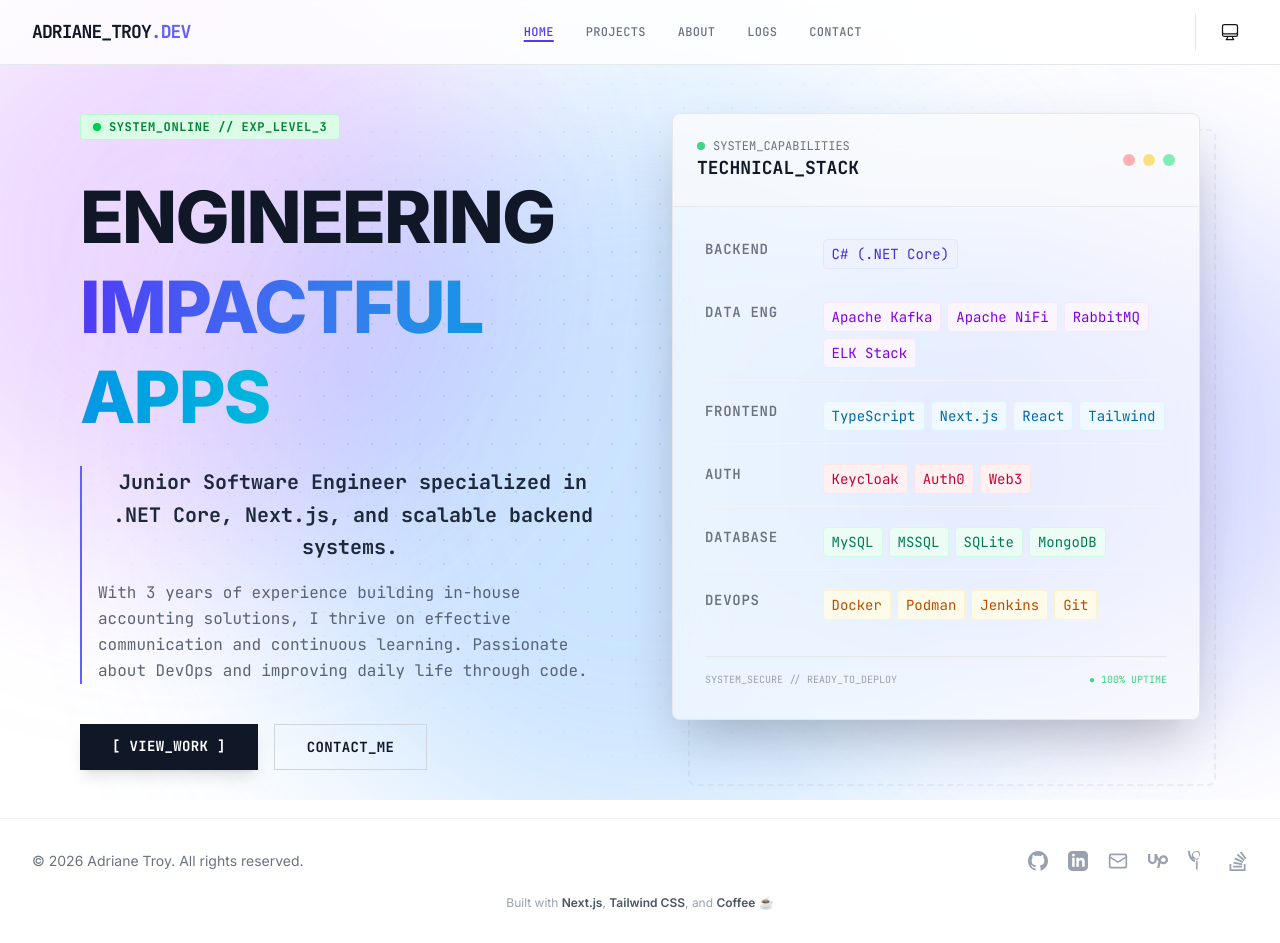
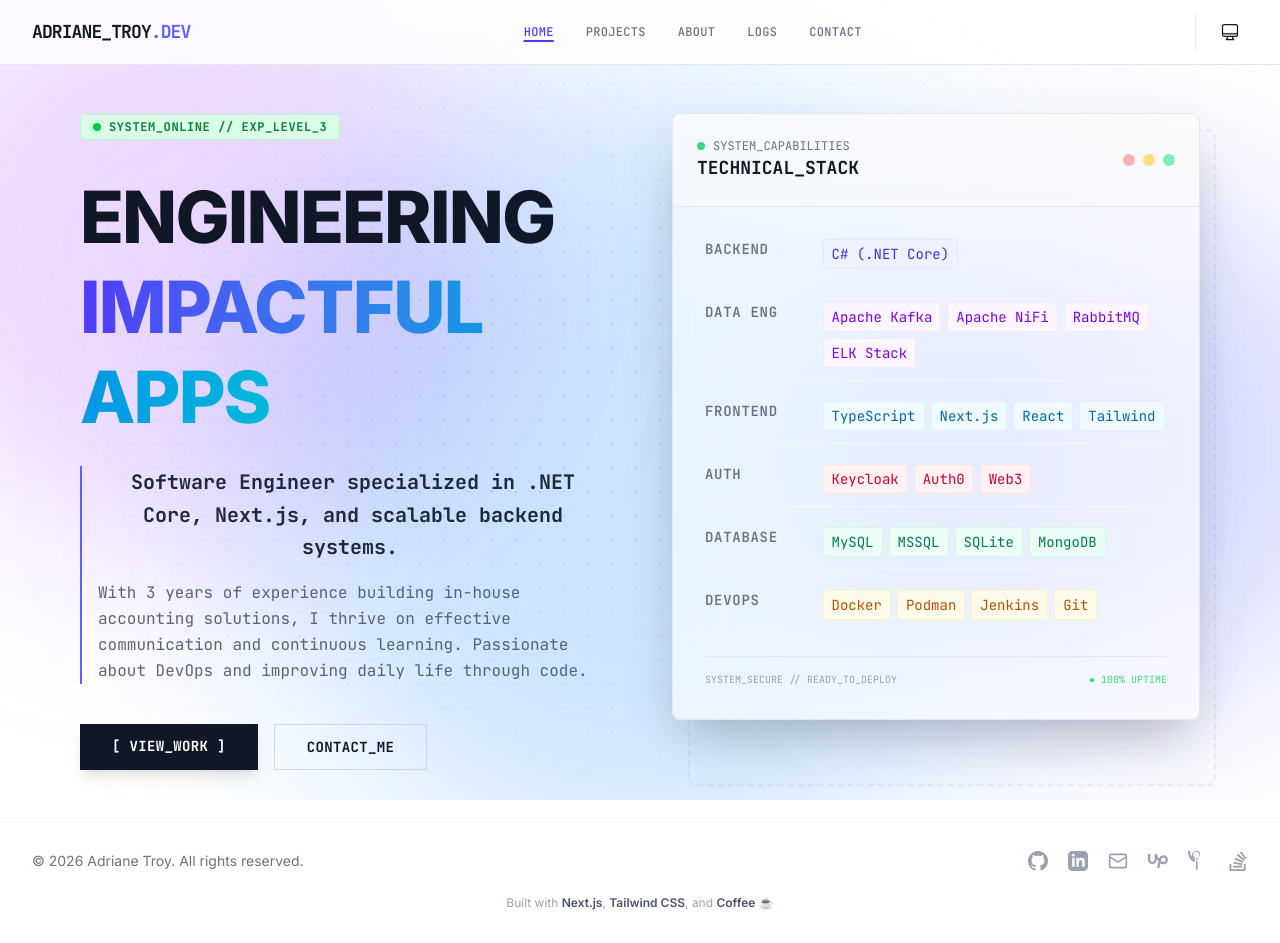
Before and after one commit to atualariao/my-portfolio, a Next.js app: page / in a window 1280 px wide. Built offline with nearby package versions, Linux system fonts and the light colour scheme.

Commit message:
Remove the other junior word in homepage hehe

```diff
--- a/src/app/page.tsx
+++ b/src/app/page.tsx
@@ -33,7 +33,7 @@ export default function Home() {
             <div className="font-mono text-base sm:text-lg text-gray-600 dark:text-gray-400 border-l-2 border-indigo-500 pl-4 space-y-4">
               <TypingText
                 heading=""
-                paragraph="Junior Software Engineer specialized in .NET Core, Next.js, and scalable backend systems."
+                paragraph="Software Engineer specialized in .NET Core, Next.js, and scalable backend systems."
                 headingSpeed={0}
                 paragraphSpeed={30}
                 paragraphClassName="leading-relaxed font-bold text-gray-800 dark:text-gray-200"
```
